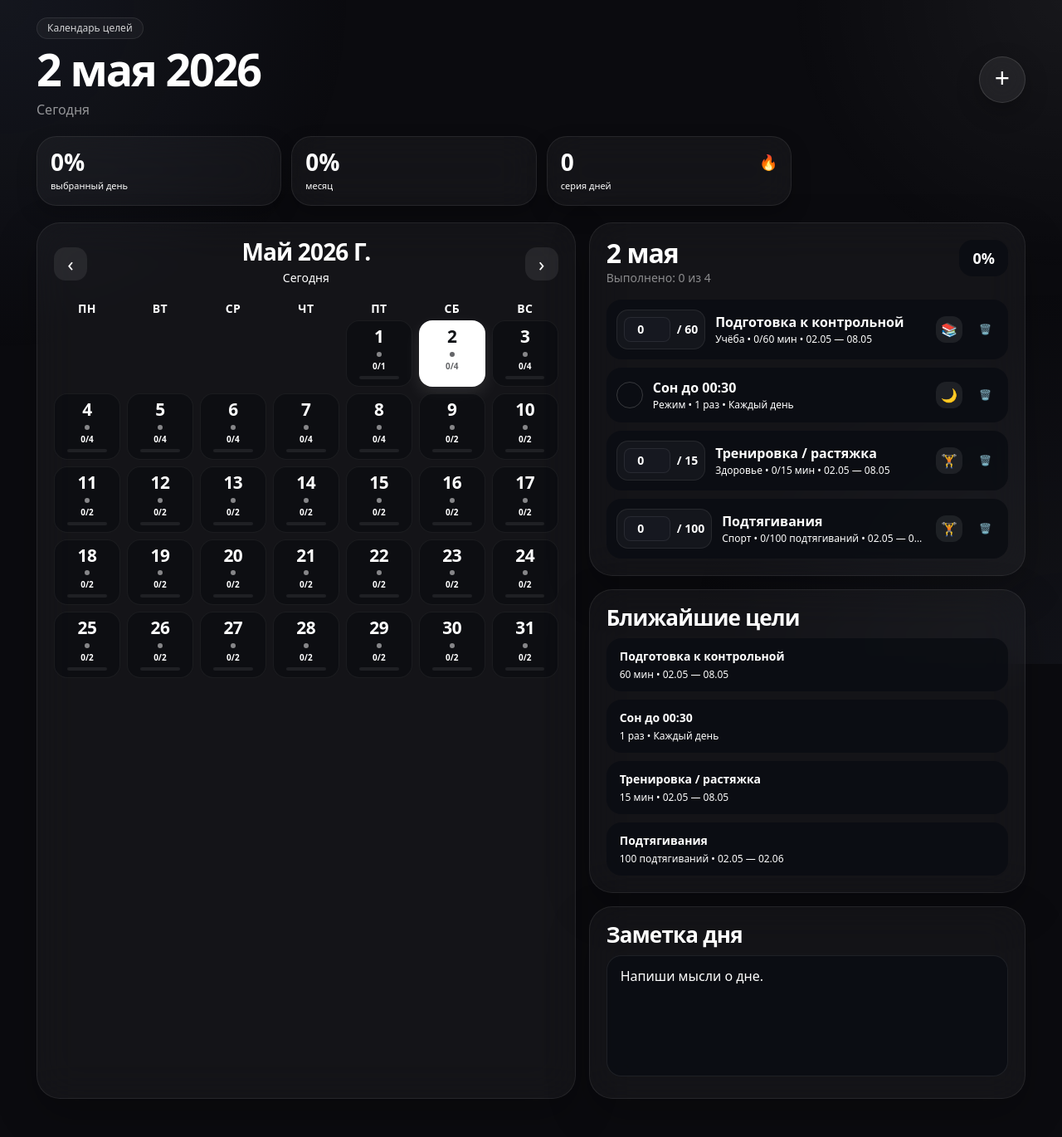
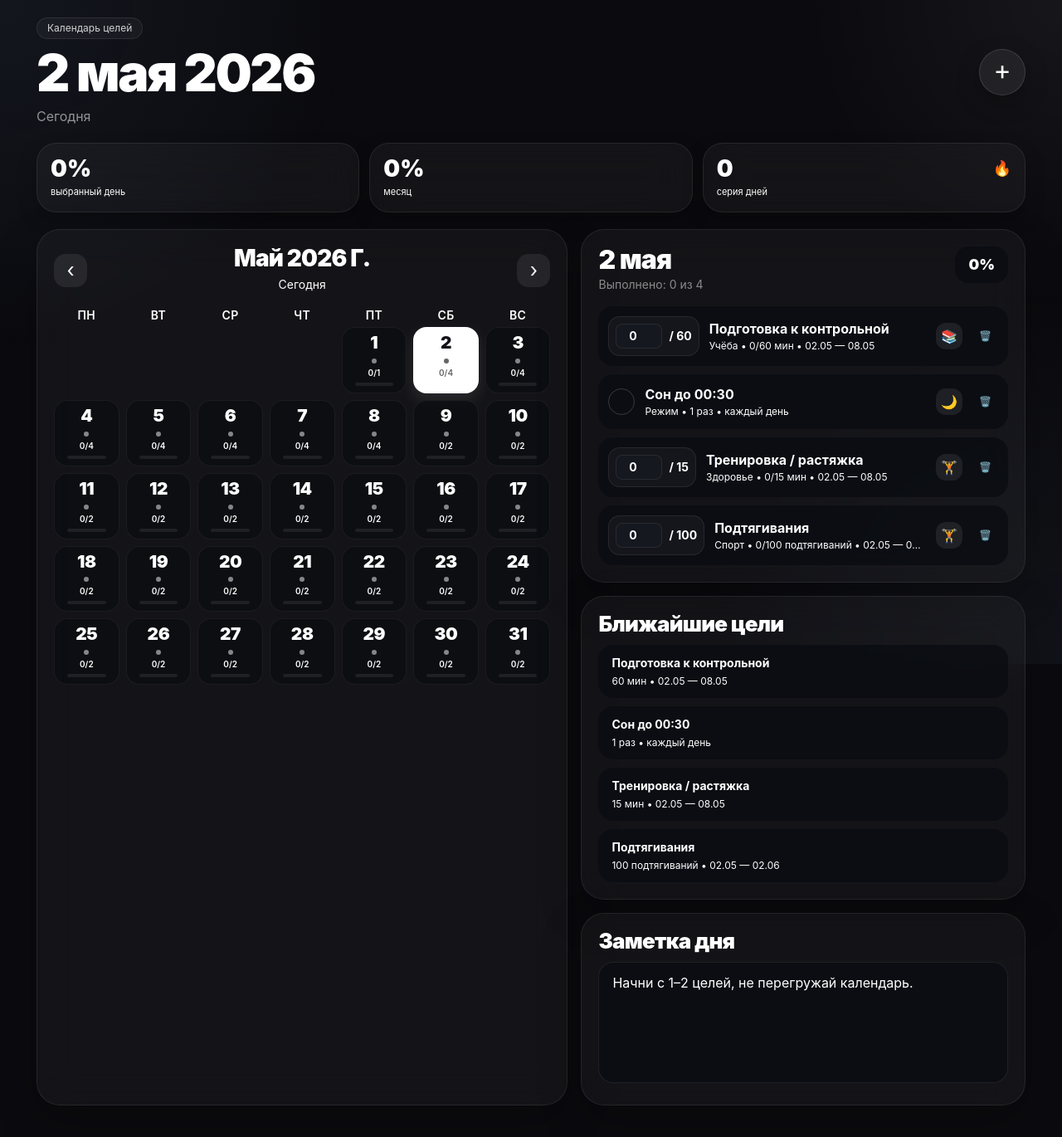
Before and after one commit to KVL777gg/goal-calendar, a React (Vite) app in the folder goal-calendar/: page / in a window 1280 px wide. Shown: the whole page at 83% size. Built offline with nearby package versions, Linux system fonts and the light colour scheme.

Commit message:
Add files via upload

```diff
--- a/goal-calendar/package.json
+++ b/goal-calendar/package.json
@@ -1,7 +1,7 @@
 {
   "name": "goal-calendar",
   "private": true,
-  "version": "1.0.8",
+  "version": "1.1.0",
   "type": "module",
   "scripts": {
     "dev": "vite",
--- a/goal-calendar/src/App.jsx
+++ b/goal-calendar/src/App.jsx
@@ -1,10 +1,11 @@
 import React, { useEffect, useMemo, useState } from "react";
 
-const STORAGE_KEY = "goal-calendar-apple-narrow-cards-v1";
+const STORAGE_KEY = "goal-calendar-mobile-plus-inline-v1";
 const MONTHS_RU = [
   "января","февраля","марта","апреля","мая","июня",
   "июля","августа","сентября","октября","ноября","декабря"
 ];
+const MONTHS_SHORT = ["янв","фев","мар","апр","мая","июн","июл","авг","сен","окт","ноя","дек"];
 
 function pad(n) {
   return String(n).padStart(2, "0");
@@ -81,14 +82,14 @@ function activeGoalsForDate(goals, dateKey) {
 
 function displayDateRange(goal) {
   const g = normalizeGoal(goal);
-  if (g.scheduleType === "always") return "Каждый день";
+  if (g.scheduleType === "always") return "каждый день";
   if (g.startDate === g.endDate) return shortDate(g.startDate);
   return `${shortDate(g.startDate)} — ${shortDate(g.endDate)}`;
 }
 
 function goalIcon(goal) {
   const text = `${goal.title} ${goal.category}`.toLowerCase();
-  if (text.includes("сон") || text.includes("сежим")) return "🌙";
+  if (text.includes("сон") || text.includes("режим")) return "🌙";
   if (text.includes("трен") || text.includes("растяж") || text.includes("спорт")) return "🏋️";
   if (text.includes("подтяг")) return "💪";
   if (text.includes("контроль") || text.includes("учё") || text.includes("учеб") || text.includes("задач")) return "📚";
@@ -166,7 +167,7 @@ function defaultData() {
       },
     ],
     completions: { [today]: {} },
-    notes: { [today]: "Напиши мысли о дне." },
+    notes: { [today]: "Начни с 1–2 целей, не перегружай календарь." },
   };
 }
 
@@ -175,6 +176,8 @@ function safeLoadData() {
     if (typeof localStorage === "undefined") return defaultData();
     const keys = [
       STORAGE_KEY,
+      "goal-calendar-mobile-width-fix-v1",
+      "goal-calendar-apple-narrow-cards-v1",
       "goal-calendar-apple-edge-plus-v1",
       "goal-calendar-graphite-manual-v1",
       "goal-calendar-charcoal-date-v1",
@@ -219,7 +222,7 @@ if (typeof console !== "undefined") runSelfTests();
 
 function StatCard({ value, label, icon = null }) {
   return (
-    <div className="rounded-[24px] border border-white/[0.08] bg-white/[0.04] px-4 py-4 backdrop-blur-xl shadow-[0_10px_24px_rgba(0,0,0,0.22)]">
+    <div className="w-full rounded-[24px] border border-white/[0.08] bg-white/[0.04] px-4 py-4 backdrop-blur-xl shadow-[0_10px_24px_rgba(0,0,0,0.22)]">
       <div className="flex items-start justify-between gap-2">
         <div>
           <div className="text-[28px] font-black leading-none text-white">{value}</div>
@@ -228,6 +231,14 @@ function StatCard({ value, label, icon = null }) {
         {icon ? <div className="text-lg">{icon}</div> : null}
       </div>
     </div>
+  );
+}
+
+function SectionCard({ children, className = "" }) {
+  return (
+    <section className={`w-full rounded-[28px] border border-white/[0.08] bg-white/[0.04] p-4 backdrop-blur-xl shadow-[0_18px_50px_rgba(0,0,0,0.25)] sm:p-5 ${className}`}>
+      {children}
+    </section>
   );
 }
 
@@ -426,12 +437,16 @@ export default function App() {
       <div className="pointer-events-none fixed inset-0 bg-[radial-gradient(circle_at_top_left,rgba(75,90,120,0.15),transparent_28%),radial-gradient(circle_at_top_right,rgba(255,255,255,0.05),transparent_22%),radial-gradient(circle_at_bottom_right,rgba(71,78,94,0.12),transparent_30%)]" />
 
       <main className="relative mx-auto max-w-[1240px] px-4 pb-10 pt-5 sm:px-6">
+        <div className="mx-auto w-full max-w-[760px] lg:max-w-none">
           <header className="mb-5 flex items-start justify-between gap-4">
-          <div className="min-w-0">
+            <div className="min-w-0 flex-1">
               <div className="mb-3 inline-flex items-center rounded-full border border-white/[0.09] bg-white/[0.04] px-3 py-1 text-xs text-white/80 backdrop-blur-xl">
                 Календарь целей
               </div>
-            <h1 className="text-[clamp(2.15rem,4.2vw,3.9rem)] font-black leading-[0.92] tracking-[-0.04em] text-white">
+
+              <div className="flex items-start justify-between gap-3">
+                <div className="min-w-0 flex-1">
+                  <h1 className="text-[clamp(2.05rem,8vw,3.9rem)] font-black leading-[0.92] tracking-[-0.04em] text-white">
                     {formatLongDate(selectedDate)}
                   </h1>
                   <button type="button" onClick={goToday} className="mt-3 text-left text-base text-white/55">
@@ -442,32 +457,23 @@ export default function App() {
                 <button
                   type="button"
                   onClick={openAddForm}
-            className="mt-12 hidden shrink-0 items-center justify-center rounded-full border border-white/[0.12] bg-white/[0.07] text-[32px] leading-none text-white backdrop-blur-xl shadow-[0_10px_28px_rgba(0,0,0,0.25)] transition hover:bg-white/[0.10] active:scale-95 md:flex h-14 w-14"
-            aria-label="Добавить цель"
-          >
-            <span className="block -translate-y-[2px]">+</span>
-          </button>
-        </header>
-
-        <div className="mb-4 md:hidden">
-          <button
-            type="button"
-            onClick={openAddForm}
-            className="flex h-14 w-14 items-center justify-center rounded-full border border-white/[0.12] bg-white/[0.07] text-[32px] leading-none text-white backdrop-blur-xl shadow-[0_10px_28px_rgba(0,0,0,0.25)] transition hover:bg-white/[0.10] active:scale-95"
+                  className="flex h-14 w-14 shrink-0 items-center justify-center rounded-full border border-white/[0.12] bg-white/[0.07] text-[32px] leading-none text-white backdrop-blur-xl shadow-[0_10px_28px_rgba(0,0,0,0.25)] transition hover:bg-white/[0.10] active:scale-95"
                   aria-label="Добавить цель"
                 >
                   <span className="block -translate-y-[2px]">+</span>
                 </button>
               </div>
+            </div>
+          </header>
 
-        <section className="mb-5 grid grid-cols-1 gap-3 sm:grid-cols-3 xl:max-w-[910px]">
+          <section className="mb-5 grid w-full grid-cols-1 gap-3 sm:grid-cols-3">
             <StatCard value={`${progress}%`} label="выбранный день" />
             <StatCard value={`${monthStats.percent}%`} label="месяц" />
             <StatCard value={String(streak)} label="серия дней" icon="🔥" />
           </section>
 
-        <div className="grid gap-4 lg:grid-cols-[1.36fr_0.74fr]">
-          <section className="rounded-[28px] border border-white/[0.08] bg-white/[0.04] p-4 backdrop-blur-xl shadow-[0_18px_50px_rgba(0,0,0,0.25)] sm:p-5">
+          <div className="grid w-full gap-4 lg:grid-cols-[1.36fr_0.74fr]">
+            <SectionCard>
               <div className="mb-4 flex items-center justify-between">
                 <button
                   type="button"
@@ -538,14 +544,14 @@ export default function App() {
                   );
                 })}
               </div>
-          </section>
+            </SectionCard>
 
-          <aside className="space-y-4">
-            <section className="rounded-[28px] border border-white/[0.08] bg-white/[0.04] p-4 backdrop-blur-xl shadow-[0_18px_50px_rgba(0,0,0,0.25)] sm:p-5">
+            <aside className="w-full space-y-4">
+              <SectionCard>
                 <div className="mb-4 flex items-start justify-between gap-3">
                   <div>
                     <h2 className="text-[32px] font-black leading-none tracking-[-0.03em] text-white">
-                    {selectedDate.getDate()} {["янв","фев","мар","апр","мая","июн","июл","авг","сен","окт","ноя","дек"][selectedDate.getMonth()]}
+                      {selectedDate.getDate()} {MONTHS_SHORT[selectedDate.getMonth()]}
                     </h2>
                     <p className="mt-1 text-sm text-white/50">Выполнено: {completedToday} из {activeGoals.length}</p>
                   </div>
@@ -617,9 +623,9 @@ export default function App() {
                     );
                   })}
                 </div>
-            </section>
+              </SectionCard>
 
-            <section className="rounded-[28px] border border-white/[0.08] bg-white/[0.04] p-4 backdrop-blur-xl shadow-[0_18px_50px_rgba(0,0,0,0.25)] sm:p-5">
+              <SectionCard>
                 <h2 className="mb-3 text-[26px] font-black leading-none tracking-[-0.03em] text-white">Ближайшие цели</h2>
                 <div className="space-y-2.5">
                   {upcomingGoals.map((goal) => (
@@ -631,9 +637,9 @@ export default function App() {
                     </div>
                   ))}
                 </div>
-            </section>
+              </SectionCard>
 
-            <section className="rounded-[28px] border border-white/[0.08] bg-white/[0.04] p-4 backdrop-blur-xl shadow-[0_18px_50px_rgba(0,0,0,0.25)] sm:p-5">
+              <SectionCard>
                 <h2 className="mb-3 text-[26px] font-black leading-none tracking-[-0.03em] text-white">Заметка дня</h2>
                 <textarea
                   value={noteDraft}
@@ -642,8 +648,9 @@ export default function App() {
                   rows={5}
                   className="w-full resize-none rounded-[18px] border border-white/[0.08] bg-[#0b0d13]/85 px-4 py-3 text-white outline-none placeholder:text-white/28 focus:border-[#7ba3ff]"
                 />
-            </section>
+              </SectionCard>
             </aside>
+          </div>
         </div>
       </main>
 
--- a/goal-calendar/src/index.css
+++ b/goal-calendar/src/index.css
@@ -12,12 +12,18 @@ html {
 }
 
 body {
-    margin: 0;
-    background: #0a0a0a;
+  margin: 0;
+  min-width: 320px;
+  min-height: 100vh;
+  overflow-x: hidden;
+  background: #0b0b0f;
+  color: white;
+  font-family: "SF Pro Display", "SF Pro Text", "Segoe UI", Inter, ui-sans-serif, system-ui, -apple-system, BlinkMacSystemFont, Arial, sans-serif;
 }
 
 #root {
-    min-height: 100%;
+  min-height: 100vh;
+  overflow-x: hidden;
 }
 
 button,
```
Also changed, not shown: 1 other file (tests, documents, lock files or other folders). Lines whose indentation alone changed are shown as unchanged.
